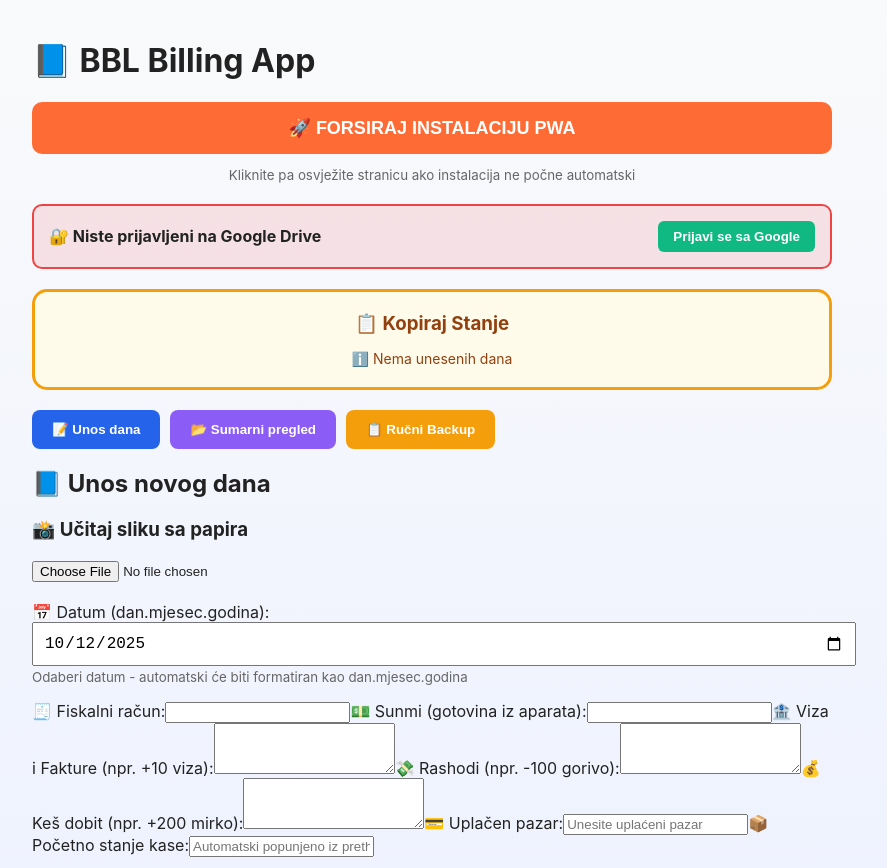
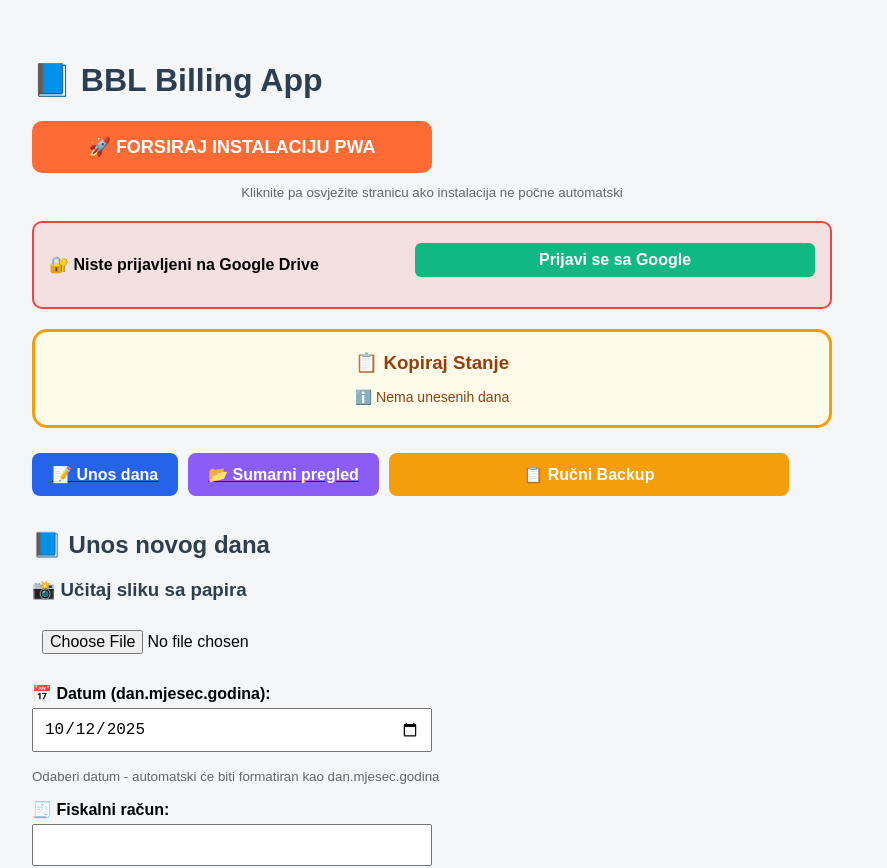
Before and after one commit to babaluu2025/bbl-final, a React (Create React App) app: page / in a window 1280 px wide. Shown: the top 868 px of the page, without its empty margins (208-1095 px from the left). Built offline with nearby package versions, Linux system fonts and the light colour scheme.

Commit message:
Update index.css

```diff
--- a/src/index.css
+++ b/src/index.css
@@ -1,163 +1,64 @@
-/* src/index.css */
-/* ⚡ Modern, clean, ultra-light design — optimizovano za brzinu */
-
 body {
   margin: 0;
-  padding: 0;
-  font-family: "Inter", Arial, sans-serif;
-  background: linear-gradient(180deg, #f9fafb 0%, #eef2ff 100%);
-  color: #222;
-  min-height: 100vh;
+  padding: 20px;
+  font-family: Arial, sans-serif;
+  background-color: #f4f6f8;
 }
 
-.app-wrapper {
-  max-width: 520px;
-  margin: 0 auto;
-  padding: 12px;
+h1, h2, h3 {
+  color: #2c3e50;
 }
 
-/* ✅ Zeleni blok - Google Drive prijava/sinhronizacija */
-.status-box {
-  background: #ecfdf5;
-  border: 2px solid #10b981;
-  border-radius: 14px;
-  padding: 12px 14px;
-  margin-bottom: 12px;
-  font-size: 14px;
-  box-shadow: 0 2px 8px rgba(16, 185, 129, 0.15);
-  transition: box-shadow 0.2s ease;
+label {
+  font-weight: bold;
+  display: block;
+  margin-top: 10px;
 }
 
-.status-box:hover {
-  box-shadow: 0 4px 12px rgba(16, 185, 129, 0.25);
+input, textarea, button {
+  display: block;
+  width: 100%;
+  max-width: 400px;
+  margin: 5px 0 15px 0;
+  padding: 10px;
+  font-size: 16px;
+  box-sizing: border-box;
 }
 
-.status-header {
-  display: flex;
-  justify-content: space-between;
-  align-items: center;
+textarea {
+  height: 80px;
+  resize: vertical;
 }
 
-.email-text {
+button {
+  background-color: #2d89ef;
+  color: white;
+  border: none;
+  cursor: pointer;
   font-weight: bold;
-  color: #065f46;
 }
 
-.local-warning {
-  margin-top: 6px;
-  padding: 6px;
-  background: #fef3c7;
-  border: 1px solid #f59e0b;
-  border-radius: 6px;
-  font-size: 12px;
-  text-align: center;
+button:hover {
+  background-color: #1b5fbf;
 }
 
-.button-row {
-  display: flex;
-  gap: 8px;
-  margin-top: 8px;
+.app-container {
+  max-width: 800px;
+  margin: auto;
 }
 
-/* ✅ Žuti blok - Kopiraj stanje */
-.balance-box {
-  background: #fffbeb;
-  border: 2px solid #f59e0b;
-  border-radius: 14px;
-  padding: 14px;
-  text-align: center;
-  font-size: 14px;
-  box-shadow: 0 2px 8px rgba(245, 158, 11, 0.15);
-  transition: box-shadow 0.2s ease;
+.entries-list {
+  margin-top: 30px;
 }
 
-.balance-box:hover {
-  box-shadow: 0 4px 12px rgba(245, 158, 11, 0.25);
+.entry-box {
+  background-color: white;
+  padding: 15px;
+  margin-bottom: 15px;
+  box-shadow: 0 0 8px rgba(0,0,0,0.1);
+  border-radius: 8px;
 }
 
-.balance-box h3 {
-  color: #92400e;
-  margin: 0 0 8px 0;
-  font-size: 16px;
+.entry-result p {
+  margin: 3px 0;
 }
-
-.balance-value {
-  font-size: 22px;
-  font-weight: bold;
-  color: #d97706;
-  margin-bottom: 8px;
-}
-
-.balance-note {
-  font-size: 11px;
-  color: #92400e;
-  margin: 6px 0 0 0;
-}
-
-/* ✅ Dugmad */
-.btn {
-  border: none;
-  border-radius: 8px;
-  padding: 8px 10px;
-  font-weight: bold;
-  cursor: pointer;
-  color: white;
-  transition: all 0.2s ease;
-  flex: 1;
-  font-size: 13px;
-}
-
-.btn.green {
-  background: #10b981;
-}
-
-.btn.green:hover {
-  background: #059669;
-  transform: translateY(-1px);
-}
-
-.btn.blue {
-  background: #3b82f6;
-}
-
-.btn.blue:hover {
-  background: #2563eb;
-  transform: translateY(-1px);
-}
-
-.btn.logout {
-  background: #ef4444;
-}
-
-.btn.logout:hover {
-  background: #dc2626;
-  transform: translateY(-1px);
-}
-
-.btn.wide {
-  width: 100%;
-}
-
-/* ✅ Efekat klika (ne remeti performanse) */
-.btn:active {
-  transform: scale(0.98);
-}
-
-/* ✅ Responsivnost */
-@media (max-width: 480px) {
-  .app-wrapper {
-    padding: 8px;
-  }
-  .btn {
-    font-size: 12px;
-    padding: 6px 8px;
-  }
-  .balance-value {
-    font-size: 20px;
-  }
-  .status-box,
-  .balance-box {
-    border-radius: 10px;
-    padding: 10px;
-  }
-}
```
